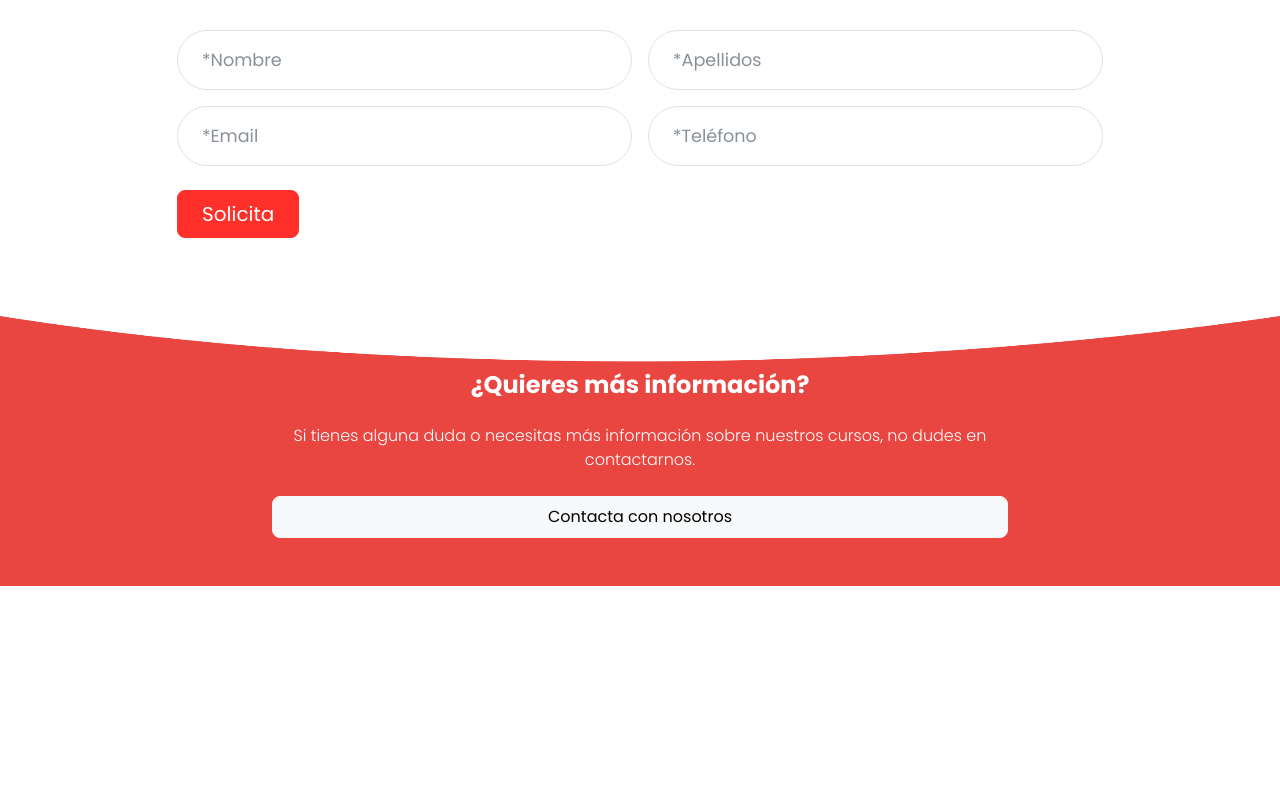
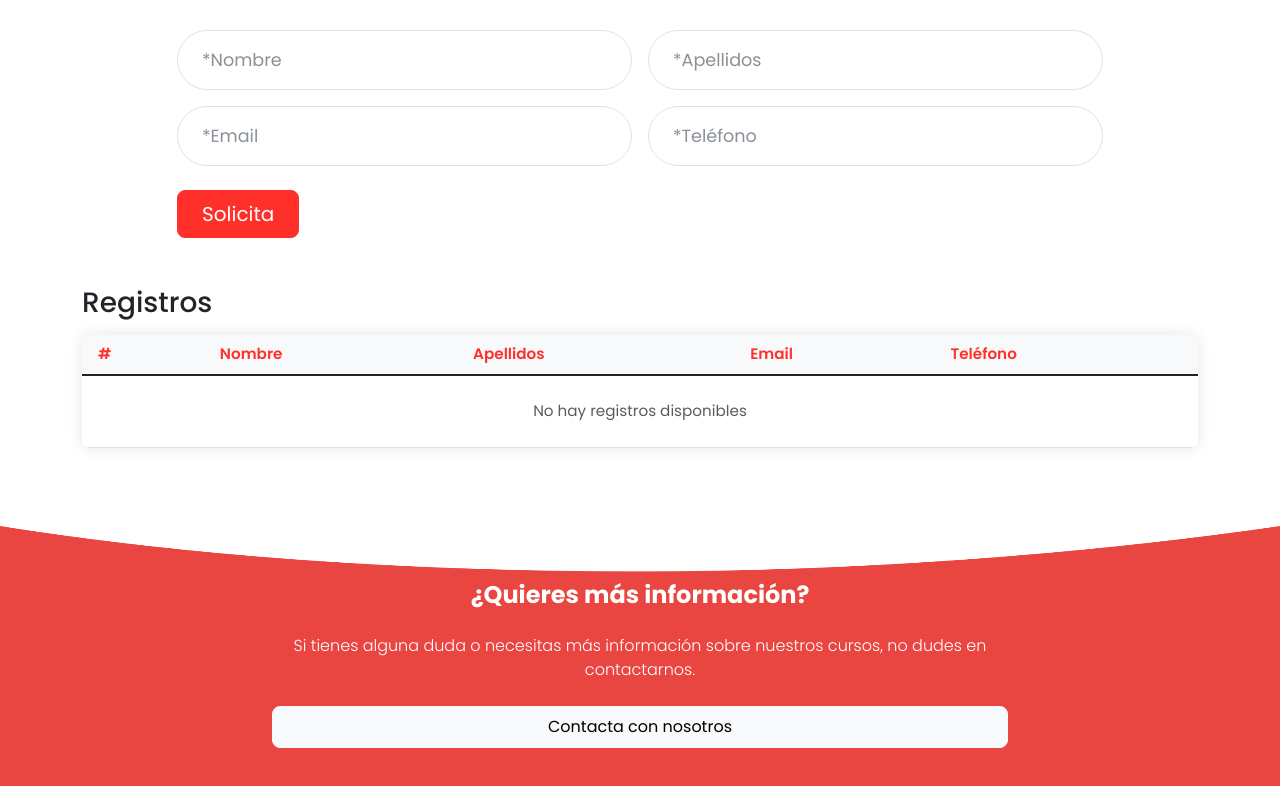
Before and after one commit to devGumidafe/prueba-landing-page, a Vue app: page / in a window 1280 px wide. Shown: the part 2391-3177 px from the top of the page. Before the commit the page ends 2977 px from the top, so only its background shows below. Built offline with nearby package versions, Linux system fonts and the light colour scheme.

Commit message:
feat: add TableRegisters component to display registro data in FormSection

```diff
--- a/src/components/FormSection.vue
+++ b/src/components/FormSection.vue
@@ -1,5 +1,6 @@
 <script setup lang="ts">
 import { useFormRegister } from '@/composables/useFormRegister'
+import TableRegisters from '@/components/TableRegisters.vue'
 
 const { formState, errors, handleSubmit, isSubmitting, registros } = useFormRegister()
 </script>
@@ -87,6 +88,11 @@ const { formState, errors, handleSubmit, isSubmitting, registros } = useFormRegi
         </div>
       </div>
     </div>
+
+    <div class="container mt-5">
+      <h3 class="mb-3">Registros</h3>
+      <TableRegisters :registros="registros" />
+    </div>
   </section>
 </template>
 
--- /dev/null
+++ b/src/components/TableRegisters.vue
@@ -0,0 +1,89 @@
+<script setup lang="ts">
+import type { IRegister } from '@/types/IRegister'
+
+interface Props {
+  registros: IRegister[]
+}
+
+defineProps<Props>()
+</script>
+
+<template>
+  <div class="table-responsive">
+    <table class="table table-hover align-middle">
+      <thead class="table-light">
+        <tr>
+          <th scope="col" class="text-nowrap px-3">#</th>
+          <th scope="col" class="text-nowrap px-3">Nombre</th>
+          <th scope="col" class="text-nowrap px-3">Apellidos</th>
+          <th scope="col" class="text-nowrap px-3">Email</th>
+          <th scope="col" class="text-nowrap px-3">Teléfono</th>
+        </tr>
+      </thead>
+      <tbody class="table-group-divider">
+        <tr v-if="registros.length === 0">
+          <td colspan="5" class="text-center py-4 text-muted">No hay registros disponibles</td>
+        </tr>
+        <tr v-else v-for="(registro, index) in registros" :key="index">
+          <th scope="row" class="px-3">{{ index + 1 }}</th>
+          <td class="px-3">{{ registro.nombre }}</td>
+          <td class="px-3">{{ registro.apellidos }}</td>
+          <td class="px-3"> {{ registro.email }}</td>
+          <td class="px-3">{{ registro.telefono }}</td>
+        </tr>
+      </tbody>
+    </table>
+  </div>
+</template>
+
+<style scoped>
+.table {
+  margin-bottom: 0;
+  font-size: 0.95rem;
+}
+
+.table th {
+  font-weight: 600;
+  color: var(--secondary-color);
+}
+
+.table td,
+.table th {
+  vertical-align: middle;
+  white-space: nowrap;
+}
+
+@media (max-width: 768px) {
+  .table {
+    font-size: 0.85rem;
+  }
+
+  .table td,
+  .table th {
+    padding: 0.75rem;
+  }
+}
+
+.table-responsive {
+  border-radius: 0.5rem;
+  box-shadow: 0 0 15px rgba(0, 0, 0, 0.1);
+}
+
+.table-responsive::-webkit-scrollbar {
+  height: 6px;
+}
+
+.table-responsive::-webkit-scrollbar-track {
+  background: #f1f1f1;
+  border-radius: 3px;
+}
+
+.table-responsive::-webkit-scrollbar-thumb {
+  background: #888;
+  border-radius: 3px;
+}
+
+.table-responsive::-webkit-scrollbar-thumb:hover {
+  background: #555;
+}
+</style>
```
